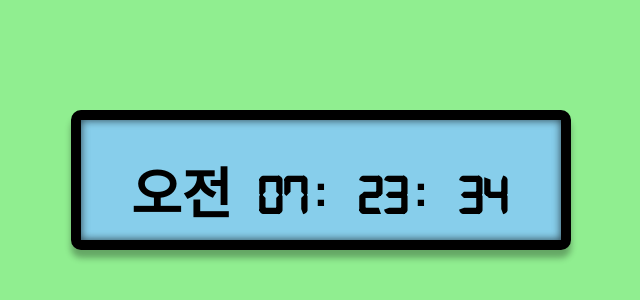
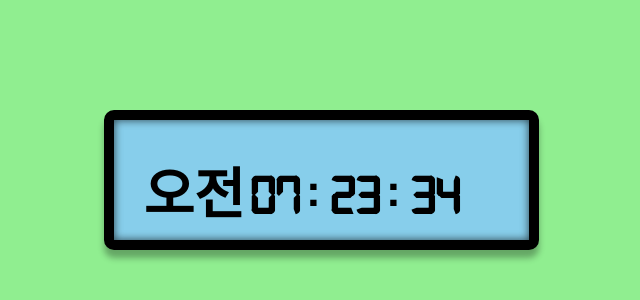
Before and after one commit to canelian/PROJECT-POTFOLIO, a plain HTML site: page digital-clock/index.html in a window 1280 px wide. Shown: the part 220-520 px from the top of the page, without its empty margins (319-959 px from the left). Drawn offline with Linux system fonts and the light colour scheme.

Commit message:
잘안되네

```diff
--- a/digital-clock/css/style.css
+++ b/digital-clock/css/style.css
@@ -5,7 +5,8 @@
 
 @font-face {
   font-family: 'digital-7-mono';
-  src: url('/digital-clock/font/digital-7-mono.ttf');
+  src: url('/digital-clock/font/digital-7-mono.ttf')
+  format('truetype');
 }
 
 * {
@@ -27,7 +28,7 @@ body {
 .container {
   background: skyblue;
   box-shadow: 0 8px 6px rgb(0, 0, 0, 0.3), 0 0 8px rgb(0, 0, 0, 0.7) inset;
-  width: 500px;
+  width: 435px;
   height: 140px;
   padding: 30px;
   padding-left: 50px;
@@ -39,3 +40,7 @@ body {
   border-radius: 10px;
   font-weight: 650;
 }
+
+span {
+  margin-left: -20px;
+}
```
